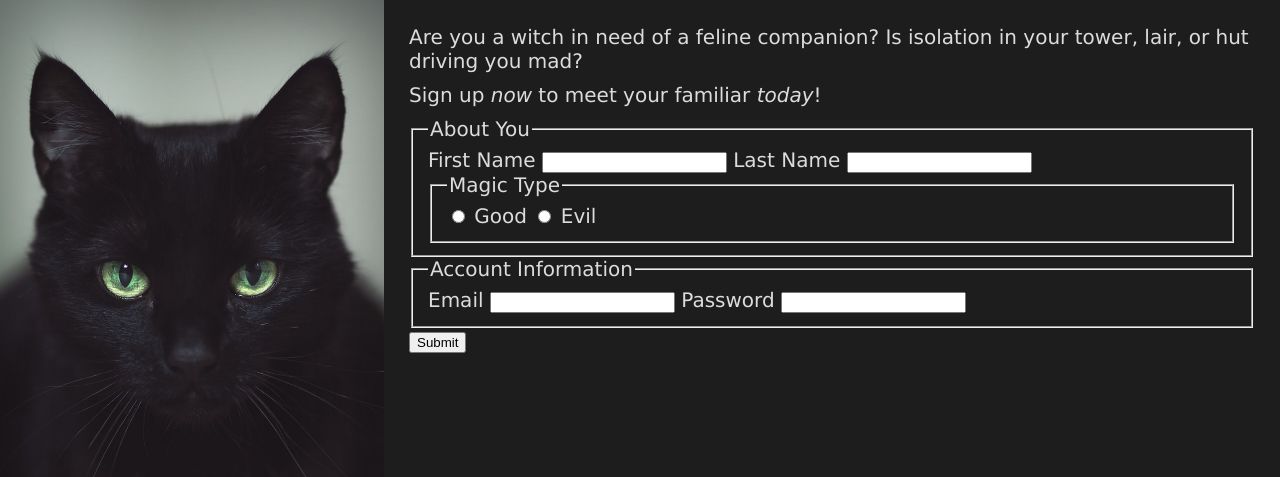
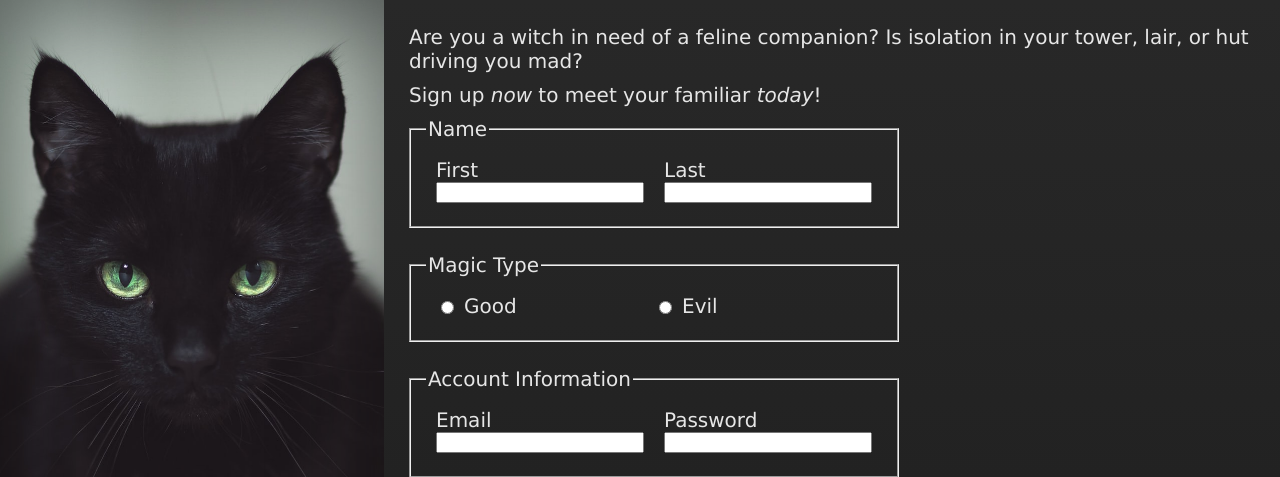
Before and after one commit to s-hens/sign-up-form, a plain HTML site: page index.html in a window 1280 px wide. Shown: the top 477 px of the page. Drawn offline with Linux system fonts and the light colour scheme.

Commit message:
Style form

```diff
--- a/index.html
+++ b/index.html
@@ -22,29 +22,38 @@
         <form action="example.com/path" method="post">
 
             <fieldset>
-                <legend>About You</legend>
-                <label for="firstname">First Name</label>
+                <legend>Name</legend>
+                <div class="form-block">
+                    <label for="firstname">First</label>
                     <input type="text" id="firstname" name="firstname">
-
-                <label for="lastname">Last Name</label>
+                </div>
+                <div class="form-block">
+                    <label for="lastname">Last</label>
                     <input type="text" id="lastname" name="lastname">
+                </div>
+            </fieldset>
 
             <fieldset>
                 <legend>Magic Type</legend>
+                <div class="form-radio">
                     <input type="radio" id="good" name="magictype" value="good">
                     <label for="good">Good</label>
+
                     <input type="radio" id="evil" name="magictype" value="evil">
                     <label for="evil">Evil</label>
-                </fieldset>
+                </div>
             </fieldset>
 
             <fieldset>
                 <legend>Account Information</legend>
+                <div class="form-block">
                     <label for="email">Email</label>
                 <input type="email" id="email" name="email">
-
+                </div>
+                <div class="form-block">
                     <label for="password">Password</label>
                     <input type="password" id="password" name="password">
+                </div>
             </fieldset>
 
             <button type="submit">Submit</button>
--- a/style.css
+++ b/style.css
@@ -9,16 +9,12 @@ body {
     margin: 0;
     padding: 0;
     display: flex;
-    color: rgb(255, 255, 255);
-    background: rgb(29, 29, 29);
+    color: rgb(230, 230, 230);
+    background: rgb(30,30,30);
+    background: linear-gradient(0deg, rgba(30, 30, 30, 1) 0%, rgba(40, 40, 40, 1) 100%);
 }
 
-/*
-div {
-    border: 1px solid red;
-    box-sizing: border-box;
-}
-*/
+/* Left side */
 
 .left {
     position: relative;
@@ -59,16 +55,54 @@ div {
     color: rgb(180, 180, 180);
 }
 
+/* Right side */
+
 .right {
     flex: 2 1 auto;
     max-width: 70vw;
     padding: 25px;
     font-family: 'Lucida Sans', sans-serif;
     font-size: 20px;
-    color: rgb(220, 220, 220);
 }
 
 p {
     margin: 0;
     padding: 0 0 10px;
 }
+
+/* Form */
+
+fieldset {
+    display: flex;
+    width: fit-content;
+    margin: 0 0 25px;
+}
+
+.form-block {
+    display: flex;
+    flex-direction: column;
+    margin: 10px;
+}
+
+.form-block label {
+    display: block;
+}
+
+.form-block input {
+    width: 200px;
+    height: initial;
+  }
+
+.form-radio {
+    display: flex;
+    flex-direction: row;
+    margin: 10px;
+}
+
+.form-radio label {
+    width: 190px;
+}
+
+.form-radio input {
+    margin-right: 10px;
+}
```
Lines whose indentation alone changed are shown as unchanged.
